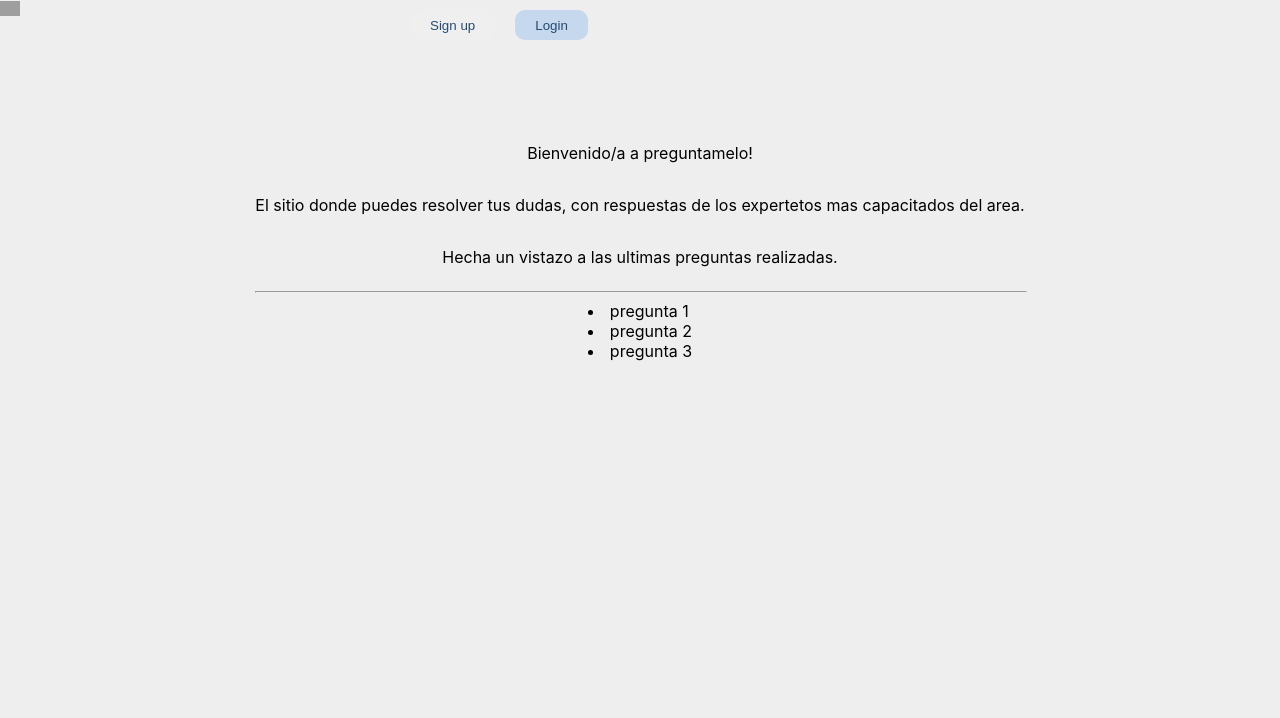
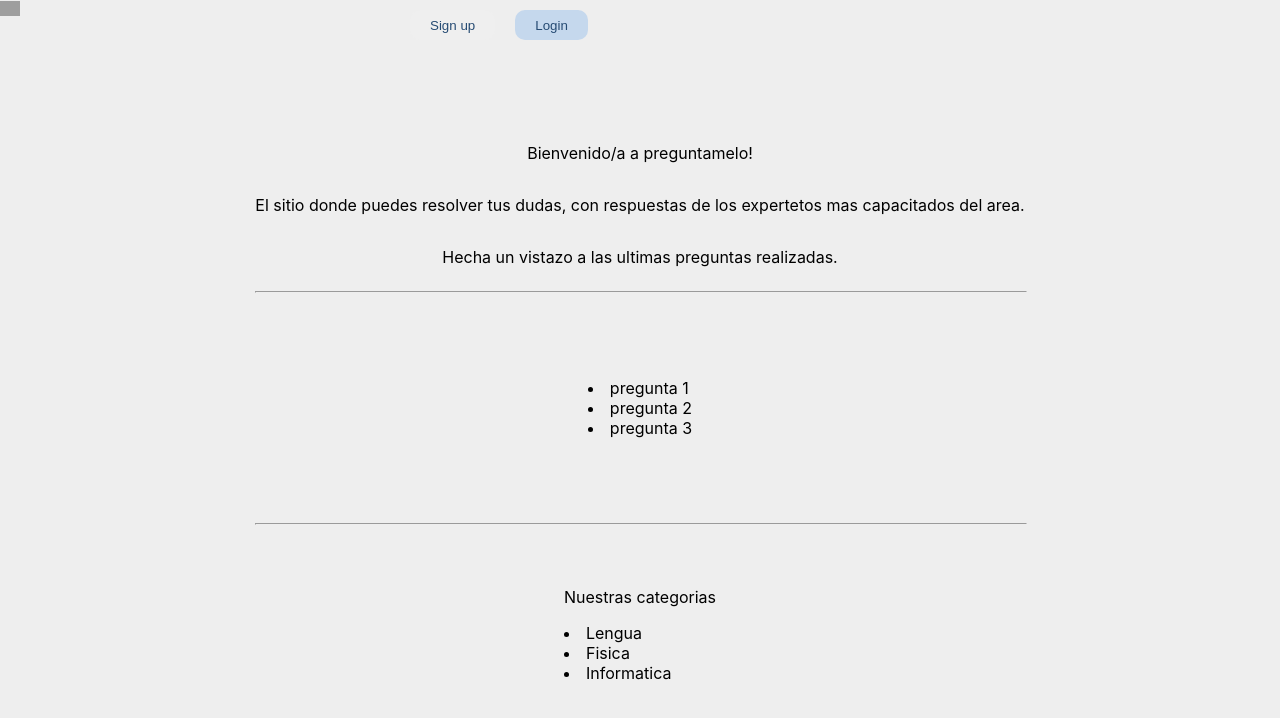
Before and after one commit to VCarlosJP/preguntamelo, a React (Create React App) app: page / in a window 1280 px wide. Shown: the top 718 px of the page. Built offline with nearby package versions, Linux system fonts and the light colour scheme; grey boxes are pictures that could not be loaded.

Commit message:
Agregamos seccion donde se muestran las categorias

```diff
--- a/src/components/HomeBody.js
+++ b/src/components/HomeBody.js
@@ -11,6 +11,11 @@ export default class HomeBody extends React.Component{
             {"id":1,"pregunta":"pregunta 1"},
             {"id":2,"pregunta":"pregunta 2"},
             {"id":3,"pregunta":"pregunta 3"}
+        ];
+        const categoriasMock = [
+            {"id":1,"nombre":"Lengua"},
+            {"id":2,"nombre":"Fisica"},
+            {"id":3,"nombre":"Informatica"}
         ];
         return (
             <div className="home-body">
@@ -29,8 +34,17 @@ export default class HomeBody extends React.Component{
 
                 <div className="ultimas-preguntas">
                     {
-                        preguntasMock.map((item)=>{
-                            return (<li>{item.pregunta}</li>)
+                        preguntasMock.map((pregunta)=>{
+                            return (<li>{pregunta.pregunta}</li>)
+                        })
+                    }
+                </div>
+                <hr style={{width:"100%"}}/>
+                <div className="nuestras-categorias">
+                    <p>Nuestras categorias</p>
+                    {
+                        categoriasMock.map((categoria)=>{
+                            return(<li>{categoria.nombre}</li>)
                         })
                     }
                 </div>
--- a/src/components/styles/HomeBody.scss
+++ b/src/components/styles/HomeBody.scss
@@ -5,3 +5,13 @@
     align-content: center;
     align-items: center;
 }
+
+.ultimas-preguntas{
+    margin-top:10%;
+    margin-bottom: 10%;
+}
+
+.nuestras-categorias{
+    margin-top: 5%;
+    margin-bottom: 10%;
+}
```
Also changed, not shown: 1 other file (tests, documents, lock files or other folders).
